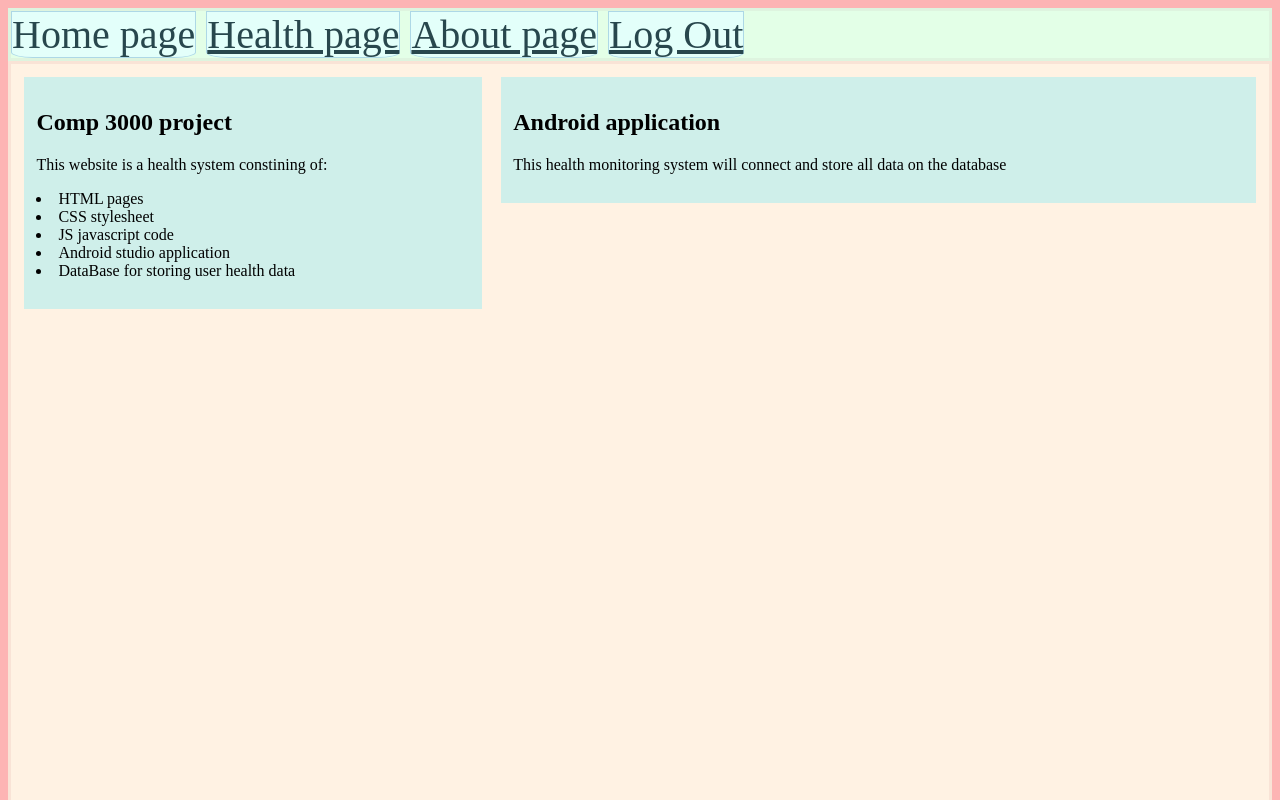
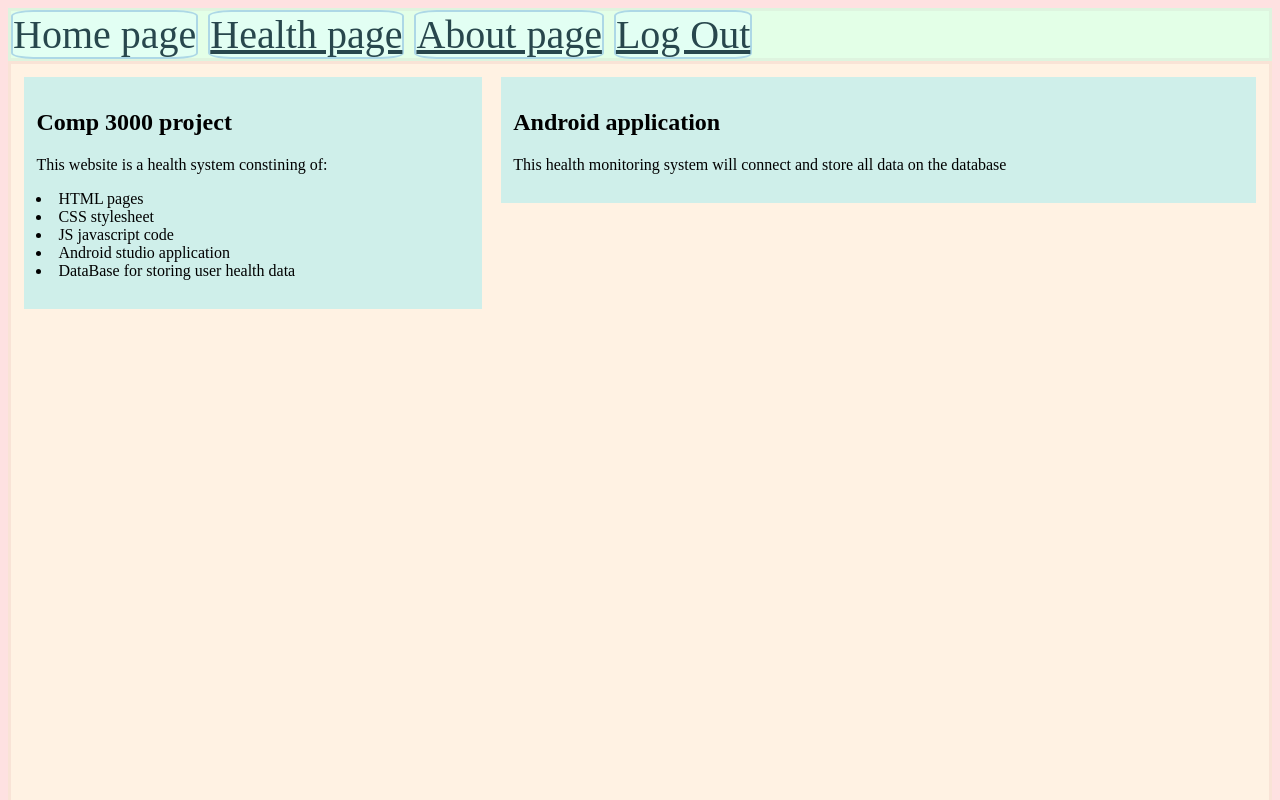
Before and after one commit to BenIsTrying/Comp3000, a website: page website/Main.html in a window 1280 px wide. Shown: the top 800 px of the page. Drawn offline with nearby package versions, Linux system fonts and the light colour scheme.

Commit message:
improve the pages css

```diff
--- a/website/StyleSheet.css
+++ b/website/StyleSheet.css
@@ -22,10 +22,9 @@
     width:100px;
     height:100px;
     color:rgb(40, 71, 77);
-    background-color: rgb(227, 255, 250);
-    border: solid 1px lightblue;
-    border-bottom-left-radius: 12%;
-    border-bottom-right-radius: 12%;
+    background-color: rgba(227, 255, 250, 0.637);
+    border: solid 2px lightblue;
+    border-radius: 12%;
 }
 
 .navbarButton:hover {
@@ -33,13 +32,13 @@
     color:white;
   }
 body{
-    background-color: rgb(253, 180, 180);
+    background-color: rgba(253, 180, 180, 0.397);
     align-items: center;
     border-radius: 2%;
 
 }
 #loginDiv{
-    background-color:  rgb(138, 255, 210);
+    background-color:  rgba(138, 255, 210, 0.493);
     height:98%;
     text-align: center;
     font-size: 30px;
```
